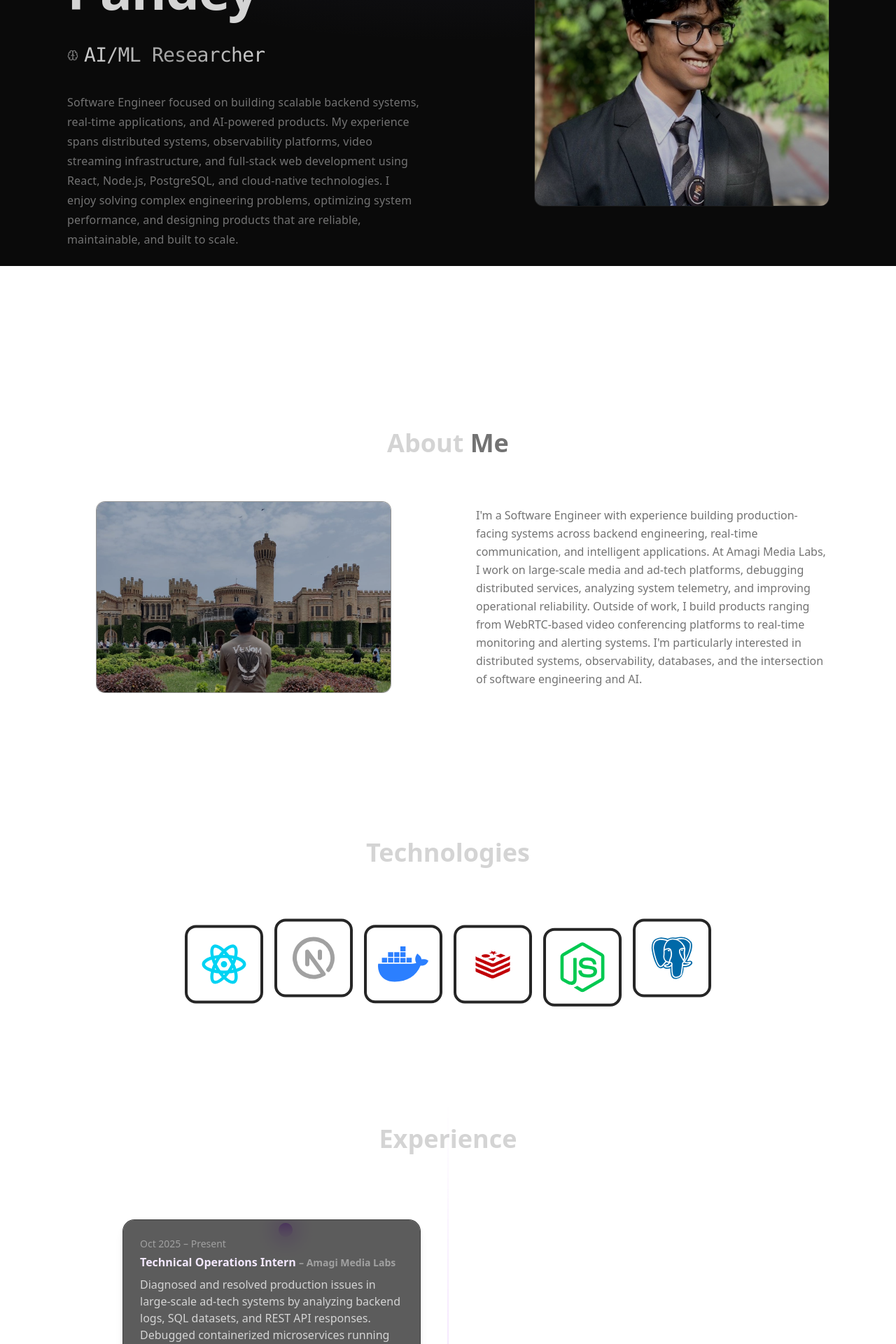
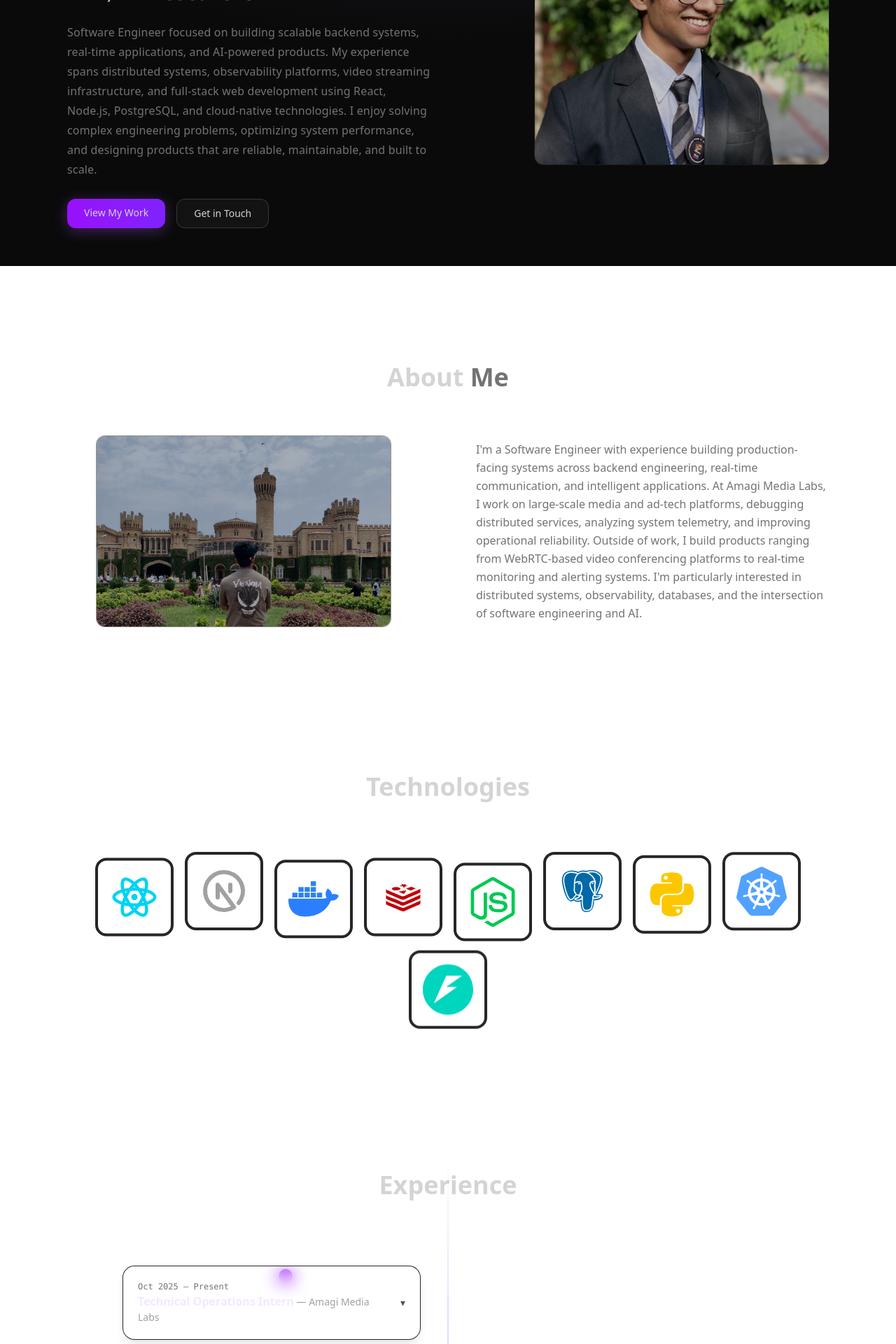
Before and after one commit to thecritiz/portfolio, a React (Vite) app: page / in a window 1280 px wide. Shown: the part 420-2340 px from the top of the page at 70% size. Built offline with nearby package versions, Linux system fonts and the light colour scheme.

Commit message:
updated portfolio UI
Co-Authored-By: Claude Sonnet 4.6 <noreply@anthropic.com>

```diff
--- a/src/App.jsx
+++ b/src/App.jsx
@@ -1,4 +1,5 @@
 import React from 'react'
+import { motion, useScroll, useSpring } from 'framer-motion'
 import NavBar from './components/NavBar'
 import Hero from './components/Hero'
 import About from './components/About'
@@ -7,15 +8,27 @@ import Experience from './components/Experience'
 import Projects from './components/Projects'
 import Blog from './components/Blog'
 import Contact from './components/Contact'
+import Footer from './components/Footer'
+
+const ScrollProgress = () => {
+  const { scrollYProgress } = useScroll()
+  const scaleX = useSpring(scrollYProgress, { stiffness: 80, damping: 20, restDelta: 0.001 })
+
+  return (
+    <motion.div
+      className="fixed top-0 left-0 right-0 z-50 h-[2px] origin-left bg-gradient-to-r from-purple-600 via-violet-400 to-cyan-500"
+      style={{ scaleX }}
+    />
+  )
+}
 
 const App = () => {
   return (
-    <div className="overflow-x-hidden text-neutral-300 antialiased selection:bg-cyan300 selection:text-cyan-900 px-4 lg:px-20 py-4">
+    <div className="overflow-x-hidden text-neutral-300 antialiased selection:bg-cyan-300 selection:text-cyan-900 px-4 lg:px-20 py-4">
+      <ScrollProgress />
       <div className='fixed top-0 -z-10 h-full w-full'>
         <div className="fixed inset-0 -z-10 h-full w-full bg-neutral-950 bg-[radial-gradient(ellipse_80%_80%_at_50%_-20%,rgba(120,119,198,0.3),rgba(255,255,255,0))]" />
       </div>
-
-      <div className='container mx-auto px-8'></div>
       <NavBar />
       <Hero />
       <About />
@@ -24,6 +37,7 @@ const App = () => {
       <Projects />
       <Blog />
       <Contact />
+      <Footer />
     </div>
   )
 }
--- a/src/components/Contact.jsx
+++ b/src/components/Contact.jsx
@@ -1,58 +1,49 @@
-import React, { useRef } from "react";
+import React, { useRef, useState } from "react";
 import { CONTACT } from "../constants";
 import { motion, useInView } from "framer-motion";
-import { Mail, Phone, MapPin } from "lucide-react";
+import { Mail, Phone, MapPin, Send } from "lucide-react";
 
 const fadeUp = {
   hidden: { opacity: 0, y: 40 },
   visible: {
     opacity: 1,
     y: 0,
-    transition: {
-      type: "spring",
-      stiffness: 90,
-      damping: 16,
-    },
+    transition: { type: "spring", stiffness: 90, damping: 16 },
   },
 };
 
 const Contact = () => {
   const sectionRef = useRef(null);
+  const inView = useInView(sectionRef, { amount: 0.2 });
+  const [sent, setSent] = useState(false);
 
-  const inView = useInView(sectionRef, {
-    amount: 0.4,
-  });
+  const handleSubmit = (e) => {
+    e.preventDefault();
+    const data = new FormData(e.target);
+    const name = data.get("name");
+    const email = data.get("email");
+    const message = data.get("message");
+    const mailto = `mailto:${CONTACT.email}?subject=Portfolio contact from ${encodeURIComponent(name)}&body=${encodeURIComponent(`From: ${name}\nEmail: ${email}\n\n${message}`)}`;
+    window.open(mailto, "_blank");
+    setSent(true);
+    setTimeout(() => setSent(false), 4000);
+    e.target.reset();
+  };
 
   const contactInfo = [
-    {
-      icon: MapPin,
-      text: CONTACT.address,
-    },
-    {
-      icon: Phone,
-      text: CONTACT.phoneNo,
-      href: `tel:${CONTACT.phoneNo.replace(/\s+/g, "")}`,
-    },
-    {
-      icon: Mail,
-      text: CONTACT.email,
-      href: `mailto:${CONTACT.email}`,
-    },
+    { icon: MapPin, text: CONTACT.address },
+    { icon: Phone, text: CONTACT.phoneNo, href: `tel:${CONTACT.phoneNo.replace(/\s+/g, "")}` },
+    { icon: Mail, text: CONTACT.email, href: `mailto:${CONTACT.email}` },
   ];
 
   return (
-    <section
-      id="contact"
-      ref={sectionRef}
-      className="relative py-24 lg:py-32"
-    >
-      {/* Background Glow */}
+    <section id="contact" ref={sectionRef} className="relative py-24 lg:py-32">
+      {/* Background glow */}
       <div
         aria-hidden
         className="pointer-events-none absolute inset-0 -z-10 bg-gradient-to-br from-cyan-500/10 via-sky-500/10 to-purple-500/10 blur-3xl"
       />
 
-      {/* Heading */}
       <motion.h2
         variants={fadeUp}
         initial="hidden"
@@ -62,27 +53,26 @@ const Contact = () => {
         Get in Touch
       </motion.h2>
 
-      {/* Contact Card */}
+      <div className="mx-auto max-w-4xl grid grid-cols-1 lg:grid-cols-2 gap-8 px-4">
+
+        {/* Contact info */}
         <motion.div
           variants={fadeUp}
           initial="hidden"
           animate={inView ? "visible" : "hidden"}
-        className="mx-auto max-w-lg rounded-2xl border border-white/10 bg-white/[0.02] p-8 backdrop-blur-sm"
+          className="rounded-2xl border border-white/10 bg-white/[0.03] backdrop-blur-sm p-8 flex flex-col justify-center gap-8"
         >
-        <div className="space-y-8">
           {contactInfo.map(({ icon: Icon, text, href }) => {
             const content = (
               <>
-                <div className="flex h-11 w-11 items-center justify-center rounded-full bg-cyan-500/10">
+                <div className="flex h-11 w-11 items-center justify-center rounded-full bg-cyan-500/10 shrink-0">
                   <Icon className="h-5 w-5 text-cyan-400" />
                 </div>
-
-                <span className="text-lg text-neutral-300 transition-colors group-hover:text-white">
+                <span className="text-base text-neutral-300 transition-colors group-hover:text-white break-all">
                   {text}
                 </span>
               </>
             );
-
             return href ? (
               <motion.a
                 key={text}
@@ -93,13 +83,83 @@ const Contact = () => {
                 {content}
               </motion.a>
             ) : (
-              <div key={text} className="flex items-center gap-4">
-                {content}
-              </div>
+              <div key={text} className="flex items-center gap-4">{content}</div>
             );
           })}
+        </motion.div>
+
+        {/* Form */}
+        <motion.form
+          variants={fadeUp}
+          initial="hidden"
+          animate={inView ? "visible" : "hidden"}
+          onSubmit={handleSubmit}
+          className="rounded-2xl border border-white/10 bg-white/[0.03] backdrop-blur-sm p-8 flex flex-col gap-4"
+        >
+          <div className="flex flex-col gap-1.5">
+            <label className="text-xs text-neutral-500 font-mono">Name</label>
+            <input
+              name="name"
+              required
+              placeholder="Aditya Pandey"
+              className="
+                w-full rounded-xl border border-white/10 bg-white/[0.04]
+                px-4 py-3 text-sm text-white placeholder-neutral-600
+                focus:outline-none focus:border-purple-500/50 focus:bg-white/[0.07]
+                transition-all duration-200
+              "
+            />
           </div>
-      </motion.div>
+
+          <div className="flex flex-col gap-1.5">
+            <label className="text-xs text-neutral-500 font-mono">Email</label>
+            <input
+              name="email"
+              type="email"
+              required
+              placeholder="you@example.com"
+              className="
+                w-full rounded-xl border border-white/10 bg-white/[0.04]
+                px-4 py-3 text-sm text-white placeholder-neutral-600
+                focus:outline-none focus:border-purple-500/50 focus:bg-white/[0.07]
+                transition-all duration-200
+              "
+            />
+          </div>
+
+          <div className="flex flex-col gap-1.5">
+            <label className="text-xs text-neutral-500 font-mono">Message</label>
+            <textarea
+              name="message"
+              required
+              rows={5}
+              placeholder="What's on your mind?"
+              className="
+                w-full rounded-xl border border-white/10 bg-white/[0.04]
+                px-4 py-3 text-sm text-white placeholder-neutral-600 resize-none
+                focus:outline-none focus:border-purple-500/50 focus:bg-white/[0.07]
+                transition-all duration-200
+              "
+            />
+          </div>
+
+          <button
+            type="submit"
+            className="
+              mt-1 w-full flex items-center justify-center gap-2
+              rounded-xl bg-gradient-to-r from-purple-600 to-violet-600
+              py-3 text-sm font-medium
+              hover:from-purple-500 hover:to-violet-500
+              shadow-[0_4px_20px_rgba(168,85,247,0.3)]
+              hover:shadow-[0_4px_28px_rgba(168,85,247,0.5)]
+              transition-all duration-200
+            "
+          >
+            {sent ? "Opening your email client…" : <><Send size={14} /> Send Message</>}
+          </button>
+        </motion.form>
+
+      </div>
     </section>
   );
 };
--- a/src/components/Experience.jsx
+++ b/src/components/Experience.jsx
@@ -1,51 +1,18 @@
-import React from 'react';
+import React, { useState } from 'react';
 import { EXPERIENCES } from '../constants';
-import { motion } from 'framer-motion';
+import { motion, AnimatePresence } from 'framer-motion';
 
-// ─── Framer-motion variant for every card ───
-const cardVariant = {
-  hidden: { opacity: 0, y: 60 },
-  visible: {
-    opacity: 1,
-    y: 0,
-    transition: { type: 'spring', stiffness: 90, damping: 15 },
-  },
-};
+const ExperienceCard = ({ exp, isLeft }) => {
+  const [hovered, setHovered] = useState(false);
 
-const Experience = () => {
-  return (
-    <section id="experience" className="relative border-b border-transparent py-20">
-      {/* timeline */}
-      <span
-        aria-hidden
-        className="pointer-events-none absolute left-1/2 top-12 hidden h-[calc(100%-3rem)] w-px -translate-x-1/2 bg-gradient-to-b from-purple-600/0 via-purple-600/40 to-purple-600 md:block"
-      />
-
-      {/* heading */}
-      <motion.h2
-        initial={{ opacity: 0, y: -40 }}
-        whileInView={{ opacity: 1, y: 0 }}
-        viewport={{ once: false, amount: 0.4 }}
-        transition={{ duration: 0.6 }}
-        className="mb-24 text-center text-4xl font-semibold"
-      >
-        Experience
-      </motion.h2>
-
-      <div className="space-y-24 px-6 md:px-12 lg:px-24">
-        {EXPERIENCES.map((exp, idx) => {
-          const isLeft = idx % 2 === 0;
   return (
     <motion.div
-              key={`${exp.company}-${idx}`}
-              variants={cardVariant}
-              initial="hidden"
-              whileInView="visible"
+      initial={{ opacity: 0, y: 50 }}
+      whileInView={{ opacity: 1, y: 0 }}
       viewport={{ once: false, amount: 0.3 }}
+      transition={{ type: 'spring', stiffness: 90, damping: 15 }}
       className={`relative flex flex-col md:w-1/2 ${
-                isLeft
-                  ? 'md:items-end md:pr-10'
-                  : 'md:ml-auto md:items-start md:pl-10'
+        isLeft ? 'md:items-end md:pr-10' : 'md:ml-auto md:items-start md:pl-10'
       }`}
     >
       {/* timeline dot */}
@@ -58,15 +25,45 @@ const Experience = () => {
       </span>
 
       {/* card */}
-              <div className="rounded-2xl bg-neutral-900/70 p-6 shadow-lg ring-1 ring-neutral-700 backdrop-blur-lg">
-                <p className="mb-1 text-sm text-neutral-400">{exp.year}</p>
-                <h6 className="mb-2 font-semibold text-purple-100">
-                  {exp.role}{' '}
-                  <span className="text-sm text-neutral-400">– {exp.company}</span>
+      <motion.div
+        layout
+        onMouseEnter={() => setHovered(true)}
+        onMouseLeave={() => setHovered(false)}
+        className="w-full cursor-pointer rounded-2xl border border-white/10 bg-white/[0.04] backdrop-blur-md p-5 shadow-lg ring-1 ring-neutral-800 hover:border-purple-500/40 hover:shadow-[0_0_32px_rgba(168,85,247,0.18)] transition-colors duration-300"
+      >
+        {/* always-visible header */}
+        <div className="flex items-center justify-between gap-3">
+          <div>
+            <p className="text-xs text-neutral-500 font-mono mb-0.5">{exp.year}</p>
+            <h6 className="font-semibold text-purple-100 leading-snug">
+              {exp.role}
+              <span className="text-sm text-neutral-400 font-normal"> — {exp.company}</span>
             </h6>
-                <p className="mb-4 text-neutral-300">{exp.description}</p>
+          </div>
+          <motion.span
+            animate={{ rotate: hovered ? 180 : 0 }}
+            transition={{ duration: 0.25 }}
+            className="text-neutral-600 text-sm shrink-0"
+          >
+            ▾
+          </motion.span>
+        </div>
 
-                {/* tech pills */}
+        {/* expandable content */}
+        <AnimatePresence initial={false}>
+          {hovered && (
+            <motion.div
+              key="details"
+              initial={{ opacity: 0, height: 0 }}
+              animate={{ opacity: 1, height: 'auto' }}
+              exit={{ opacity: 0, height: 0 }}
+              transition={{ duration: 0.3, ease: 'easeInOut' }}
+              className="overflow-hidden"
+            >
+              <div className="pt-4 border-t border-white/5 mt-4">
+                <p className="text-sm text-neutral-300 leading-relaxed mb-4">
+                  {exp.description}
+                </p>
                 <div className="flex flex-wrap gap-2">
                   {exp.technologies.map((tech) => (
                     <span
@@ -79,8 +76,36 @@ const Experience = () => {
                 </div>
               </div>
             </motion.div>
+          )}
+        </AnimatePresence>
+      </motion.div>
+    </motion.div>
   );
-        })}
+};
+
+const Experience = () => {
+  return (
+    <section id="experience" className="relative border-b border-transparent py-20">
+      {/* timeline */}
+      <span
+        aria-hidden
+        className="pointer-events-none absolute left-1/2 top-12 hidden h-[calc(100%-3rem)] w-px -translate-x-1/2 bg-gradient-to-b from-purple-600/0 via-purple-600/40 to-purple-600 md:block"
+      />
+
+      <motion.h2
+        initial={{ opacity: 0, y: -40 }}
+        whileInView={{ opacity: 1, y: 0 }}
+        viewport={{ once: false, amount: 0.4 }}
+        transition={{ duration: 0.6 }}
+        className="mb-24 text-center text-4xl font-semibold"
+      >
+        Experience
+      </motion.h2>
+
+      <div className="space-y-10 px-6 md:px-12 lg:px-24">
+        {EXPERIENCES.map((exp, idx) => (
+          <ExperienceCard key={`${exp.company}-${idx}`} exp={exp} isLeft={idx % 2 === 0} />
+        ))}
       </div>
     </section>
   );
--- /dev/null
+++ b/src/components/Footer.jsx
@@ -0,0 +1,35 @@
+import React from 'react'
+import { FaLinkedin, FaGithub } from 'react-icons/fa'
+
+const Footer = () => (
+  <footer className="border-t border-white/[0.06] mt-8 py-8 px-6">
+    <div className="mx-auto max-w-4xl flex flex-col sm:flex-row items-center justify-between gap-4">
+      <p className="text-xs text-neutral-600 font-mono">
+        © {new Date().getFullYear()} Aditya Pandey. All rights reserved.
+      </p>
+
+      <div className="flex items-center gap-5">
+        <a
+          href="https://www.linkedin.com/in/mainadityapandey"
+          target="_blank"
+          rel="noopener noreferrer"
+          aria-label="LinkedIn"
+          className="text-neutral-600 hover:text-neutral-300 transition-colors duration-200"
+        >
+          <FaLinkedin size={16} />
+        </a>
+        <a
+          href="https://github.com/thecritiz"
+          target="_blank"
+          rel="noopener noreferrer"
+          aria-label="GitHub"
+          className="text-neutral-600 hover:text-neutral-300 transition-colors duration-200"
+        >
+          <FaGithub size={16} />
+        </a>
+      </div>
+    </div>
+  </footer>
+)
+
+export default Footer
--- a/src/components/Hero.jsx
+++ b/src/components/Hero.jsx
@@ -51,11 +51,11 @@ const Hero = () => {
   return (
     <section
       id="hero"
-      className="border-b border-transparent py-16 sm:py-20 lg:py-32"
+      className="border-b border-transparent pt-6 pb-10 sm:pt-8 sm:pb-12 lg:pt-10 lg:pb-16"
     >
       {/* Max-width container */}
       <div className="mx-auto max-w-[1400px] px-4">
-        <div className="flex flex-col-reverse lg:flex-row items-center gap-14 lg:gap-20">
+        <div className="flex flex-col-reverse lg:flex-row items-center gap-8 lg:gap-12">
 
           {/* TEXT */}
           <div className="w-full lg:w-1/2">
@@ -105,7 +105,7 @@ const Hero = () => {
   initial="hidden"
   animate="visible"
   className="
-    mt-8
+    mt-5
     max-w-[60ch]
     text-left
     text-[clamp(1rem,1.2vw,1.125rem)]
@@ -116,6 +116,47 @@ const Hero = () => {
 >
   {HERO_CONTENT}
 </motion.p>
+
+              {/* CTA buttons */}
+              <motion.div
+                variants={fadeInFromLeft(0.9)}
+                initial="hidden"
+                animate="visible"
+                className="mt-7 flex flex-wrap gap-4 justify-center lg:justify-start"
+              >
+                <a
+                  href="#projects"
+                  onClick={e => {
+                    e.preventDefault()
+                    document.getElementById('projects')?.scrollIntoView({ behavior: 'smooth' })
+                  }}
+                  className="
+                    px-6 py-2.5 rounded-xl text-sm font-medium
+                    bg-gradient-to-r from-purple-600 to-violet-600
+                    hover:from-purple-500 hover:to-violet-500
+                    shadow-[0_4px_20px_rgba(168,85,247,0.35)]
+                    hover:shadow-[0_4px_28px_rgba(168,85,247,0.55)]
+                    transition-all duration-200
+                  "
+                >
+                  View My Work
+                </a>
+                <a
+                  href="#contact"
+                  onClick={e => {
+                    e.preventDefault()
+                    document.getElementById('contact')?.scrollIntoView({ behavior: 'smooth' })
+                  }}
+                  className="
+                    px-6 py-2.5 rounded-xl text-sm font-medium
+                    border border-white/15 bg-white/[0.04] backdrop-blur-sm
+                    hover:border-white/30 hover:bg-white/[0.08]
+                    transition-all duration-200
+                  "
+                >
+                  Get in Touch
+                </a>
+              </motion.div>
 
             </div>
           </div>
--- a/src/components/NavBar.jsx
+++ b/src/components/NavBar.jsx
@@ -1,11 +1,10 @@
 import React from 'react'
 import logo from '../assets/Logo.png'
-import { FaLinkedin, FaGithub, FaTwitter } from 'react-icons/fa'
+import { FaLinkedin, FaGithub } from 'react-icons/fa'
 
 const socialLinks = [
   { icon: FaLinkedin, label: 'LinkedIn', href: 'https://www.linkedin.com/in/mainadityapandey' },
   { icon: FaGithub, label: 'GitHub', href: 'https://github.com/thecritiz' },
-  { icon: FaTwitter, label: 'Twitter', href: 'https://twitter.com/' },
 ]
 
 const NavBar = () => (
--- a/src/components/Technologies.jsx
+++ b/src/components/Technologies.jsx
@@ -2,22 +2,39 @@ import React from 'react'
 import { RiReactjsLine } from 'react-icons/ri'
 import { TbBrandNextjs } from 'react-icons/tb'
 import { DiRedis } from 'react-icons/di'
-import { FaNodeJs, FaDocker } from 'react-icons/fa'   // ⬅️  added FaDocker
+import { FaNodeJs, FaDocker, FaPython } from 'react-icons/fa'
 import { BiLogoPostgresql } from 'react-icons/bi'
+import { SiKubernetes, SiFastapi } from 'react-icons/si'
 import { motion } from 'framer-motion'
 
 const iconVariants = (duration) => ({
   initial: { y: -10 },
   animate: {
     y: [-10, 10],
-    transition: {
-      duration,
-      repeat: Infinity,
-      repeatType: 'reverse',
-      ease: 'linear',
-    },
+    transition: { duration, repeat: Infinity, repeatType: 'reverse', ease: 'linear' },
   },
 })
+
+const TechIcon = ({ duration, label, children }) => (
+  <motion.div
+    variants={iconVariants(duration)}
+    initial='initial'
+    animate='animate'
+    className='group relative rounded-2xl border-4 border-neutral-800 p-4 hover:border-neutral-600 transition-colors duration-200'
+  >
+    {children}
+    <span className='
+      pointer-events-none absolute -bottom-8 left-1/2 -translate-x-1/2
+      whitespace-nowrap rounded-lg px-2.5 py-1
+      text-xs font-mono text-neutral-300
+      bg-neutral-900/90 border border-white/10 backdrop-blur-sm
+      opacity-0 translate-y-1 group-hover:opacity-100 group-hover:translate-y-0
+      transition-all duration-200 z-10
+    '>
+      {label}
+    </span>
+  </motion.div>
+)
 
 const Technologies = () => {
   return (
@@ -26,8 +43,8 @@ const Technologies = () => {
         initial={{ opacity: 0, y: -100 }}
         whileInView={{ opacity: 1, y: 0 }}
         transition={{ duration: 1.5 }}
-        className='my-20 text-center text-4xl font-semibold'>
-
+        className='my-20 text-center text-4xl font-semibold'
+      >
         Technologies
       </motion.h1>
 
@@ -35,62 +52,43 @@ const Technologies = () => {
         initial={{ opacity: 0, x: -100 }}
         whileInView={{ opacity: 1, x: 0 }}
         transition={{ duration: 1.5 }}
-        className='flex flex-wrap items-center justify-center gap-4'
+        className='flex flex-wrap items-center justify-center gap-4 pb-8'
       >
-        <motion.div
-          variants={iconVariants(2.5)}
-          initial='initial'
-          animate='animate'
-          className='rounded-2xl border-4 border-neutral-800 p-4'
-        >
+        <TechIcon duration={2.5} label="React">
           <RiReactjsLine className='text-7xl text-cyan-400' />
-        </motion.div>
+        </TechIcon>
 
-        <motion.div
-          variants={iconVariants(3)}
-          initial='initial'
-          animate='animate'
-          className='rounded-2xl border-4 border-neutral-800 p-4'
-        >
+        <TechIcon duration={3} label="Next.js">
           <TbBrandNextjs className='text-7xl text-neutral-400' />
-        </motion.div>
+        </TechIcon>
 
-        {/* 🐳 Docker */}
-        <motion.div
-          variants={iconVariants(5)}
-          initial='initial'
-          animate='animate'
-          className='rounded-2xl border-4 border-neutral-800 p-4'
-        >
+        <TechIcon duration={5} label="Docker">
           <FaDocker className='text-7xl text-blue-500' />
-        </motion.div>
+        </TechIcon>
 
-        <motion.div
-          variants={iconVariants(2.5)}
-          initial='initial'
-          animate='animate'
-          className='rounded-2xl border-4 border-neutral-800 p-4'
-        >
+        <TechIcon duration={2.5} label="Redis">
           <DiRedis className='text-7xl text-red-700' />
-        </motion.div>
+        </TechIcon>
 
-        <motion.div
-          variants={iconVariants(6)}
-          initial='initial'
-          animate='animate'
-          className='rounded-2xl border-4 border-neutral-800 p-4'
-        >
+        <TechIcon duration={6} label="Node.js">
           <FaNodeJs className='text-7xl text-green-500' />
-        </motion.div>
+        </TechIcon>
 
-        <motion.div
-          variants={iconVariants(3)}
-          initial='initial'
-          animate='animate'
-          className='rounded-2xl border-4 border-neutral-800 p-4'
-        >
+        <TechIcon duration={3} label="PostgreSQL">
           <BiLogoPostgresql className='text-7xl text-sky-700' />
-        </motion.div>
+        </TechIcon>
+
+        <TechIcon duration={4} label="Python">
+          <FaPython className='text-7xl text-yellow-400' />
+        </TechIcon>
+
+        <TechIcon duration={3.5} label="Kubernetes">
+          <SiKubernetes className='text-7xl text-blue-400' />
+        </TechIcon>
+
+        <TechIcon duration={2} label="FastAPI">
+          <SiFastapi className='text-7xl text-teal-400' />
+        </TechIcon>
       </motion.div>
     </div>
   )
--- a/src/index.css
+++ b/src/index.css
@@ -1,4 +1,8 @@
 @import "tailwindcss";
 html {
   scroll-behavior: smooth;
+  scrollbar-width: none;
 }
+html::-webkit-scrollbar {
+  display: none;
+}
```
Also changed, not shown: index.html (+17 -10 lines), src/components/Blog.jsx (+8 -8 lines), src/components/Projects.jsx (+66 -76 lines). Lines whose indentation alone changed are shown as unchanged.
